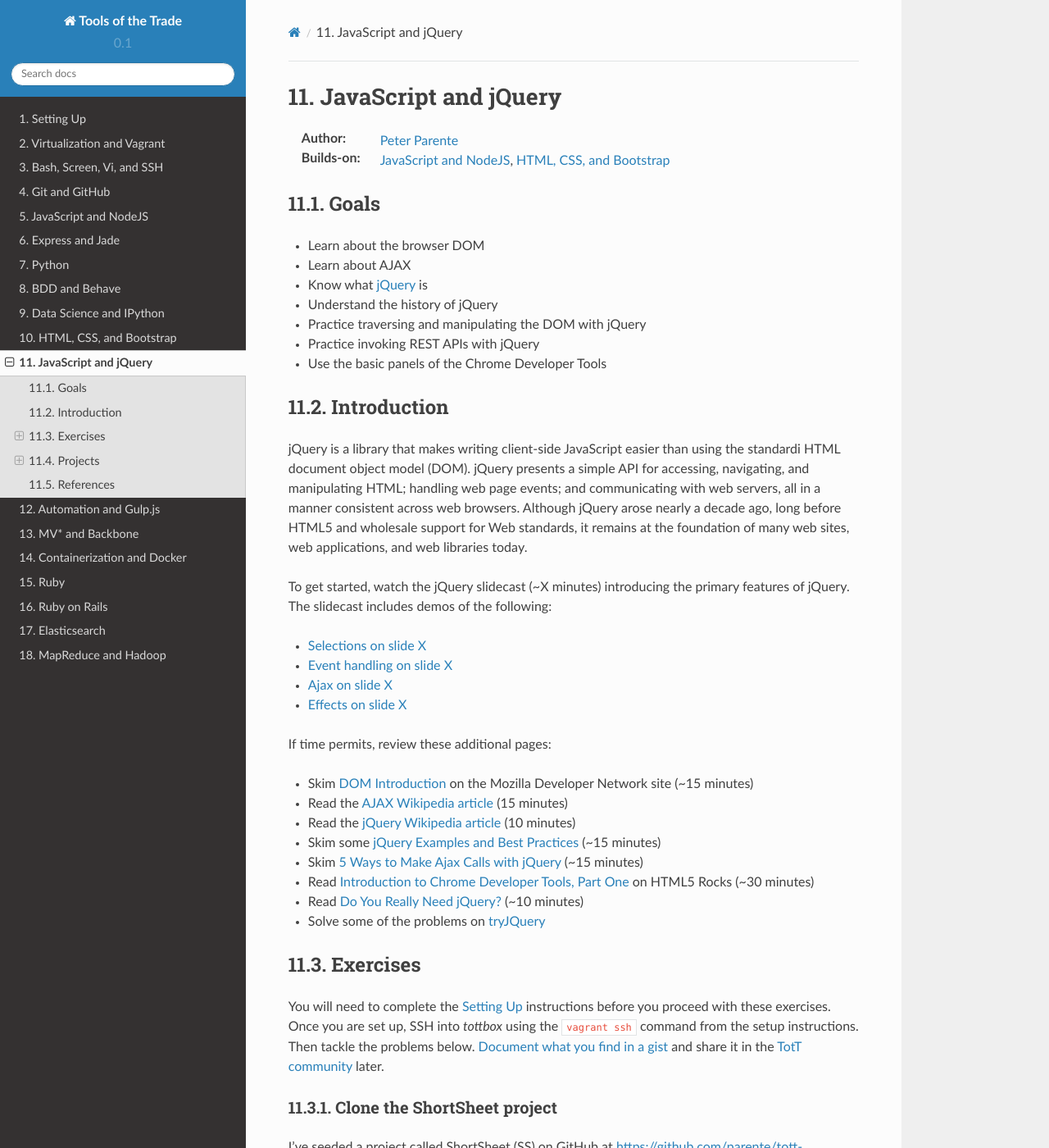
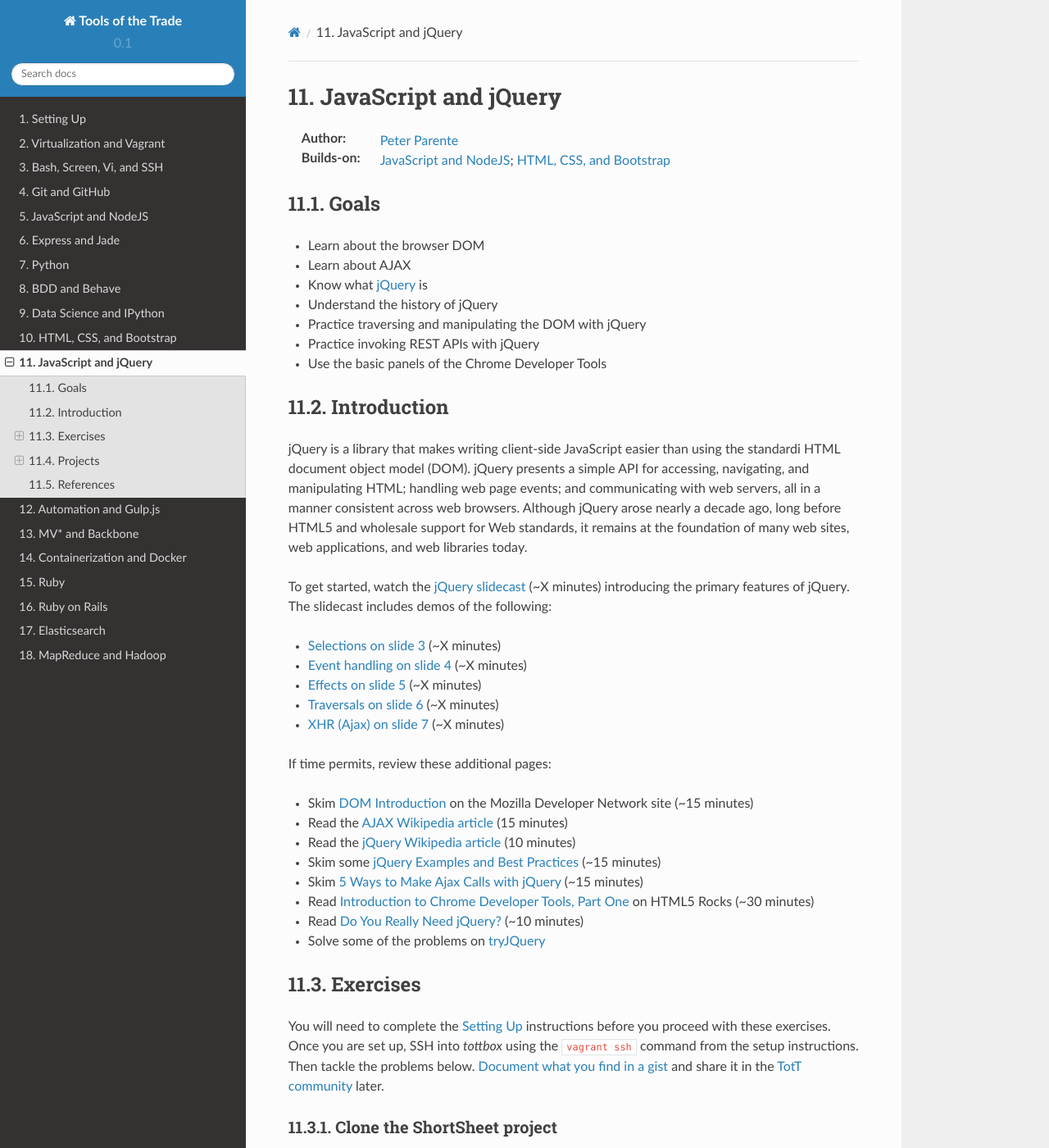
Before and after one commit to parente/tott, a Sphinx documentation site: the page built from doc/sessions/jquery.rst, in a window 1280 px wide and 1400 px high. Shown: the whole window at 82% size. Built offline with Sphinx 7.4.7 and the Read the Docs theme 2.0.0, drawn with Linux system fonts in a browser that asks for light colours.

Commit message:
Link jquery slides

```diff
--- a/doc/sessions/jquery.rst
+++ b/doc/sessions/jquery.rst
@@ -2,7 +2,7 @@
 =====================
 
 :Author: `Peter Parente <https://github.com/parente>`_
-:Builds-on: :doc:`nodejs`, :doc:`bootstrap`
+:Builds-on: :doc:`nodejs`; :doc:`bootstrap`
 
 Goals
 -----
@@ -20,12 +20,13 @@
 
 jQuery is a library that makes writing client-side JavaScript easier than using the standardi HTML document object model (DOM). jQuery presents a simple API for accessing, navigating, and manipulating HTML; handling web page events; and communicating with web servers, all in a manner consistent across web browsers. Although jQuery arose nearly a decade ago, long before HTML5 and wholesale support for Web standards, it remains at the foundation of many web sites, web applications, and web libraries today.
 
-To get started, watch the jQuery slidecast (~X minutes) introducing the primary features of jQuery. The slidecast includes demos of the following:
+To get started, watch the `jQuery slidecast <../_static/casts/jquery.html>`_ (~X minutes) introducing the primary features of jQuery. The slidecast includes demos of the following:
 
-* `Selections on slide X <../_static/casts/jquery.html#/X>`_
-* `Event handling on slide X <../_static/casts/jquery.html#/X>`_
-* `Ajax on slide X <../_static/casts/jquery.html#/X>`_
-* `Effects on slide X <../_static/casts/jquery.html#/X>`_
+* `Selections on slide 3 <../_static/casts/jquery.html#/3>`_ (~X minutes)
+* `Event handling on slide 4 <../_static/casts/jquery.html#/4>`_ (~X minutes)
+* `Effects on slide 5 <../_static/casts/jquery.html#/5>`_ (~X minutes)
+* `Traversals on slide 6 <../_static/casts/jquery.html#/6>`_ (~X minutes)
+* `XHR (Ajax) on slide 7 <../_static/casts/jquery.html#/7>`_ (~X minutes)
 
 If time permits, review these additional pages:
 
```
